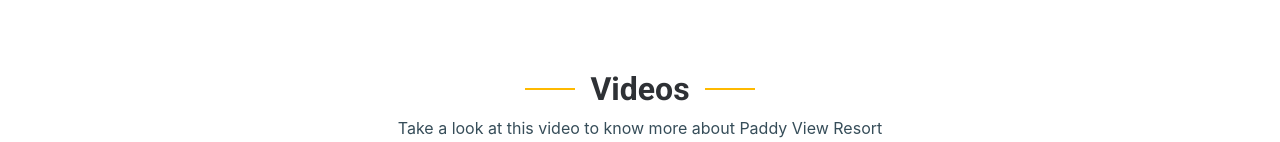
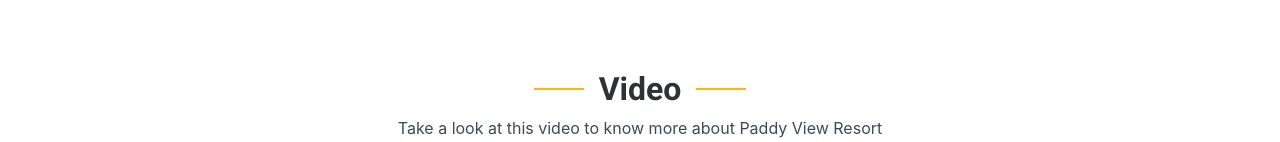
Before and after one commit to sreyasilp/react, a React (Create React App) app: page / in a window 1280 px wide. Shown: the part 810-952 px from the top of the page. Built offline with nearby package versions, Linux system fonts and the light colour scheme.

Commit message:
change video

```diff
--- a/src/pages/Main/videoSection.js
+++ b/src/pages/Main/videoSection.js
@@ -6,7 +6,7 @@
     <section id='constructions' className='constructions'>
       <div className='container' data-aos='fade-up'>
         <div className='section-header'>
-          <h2>Videos</h2>
+          <h2>Video</h2>
           <p>
           Take a look at this video to know more about Paddy View Resort
           </p>
```
